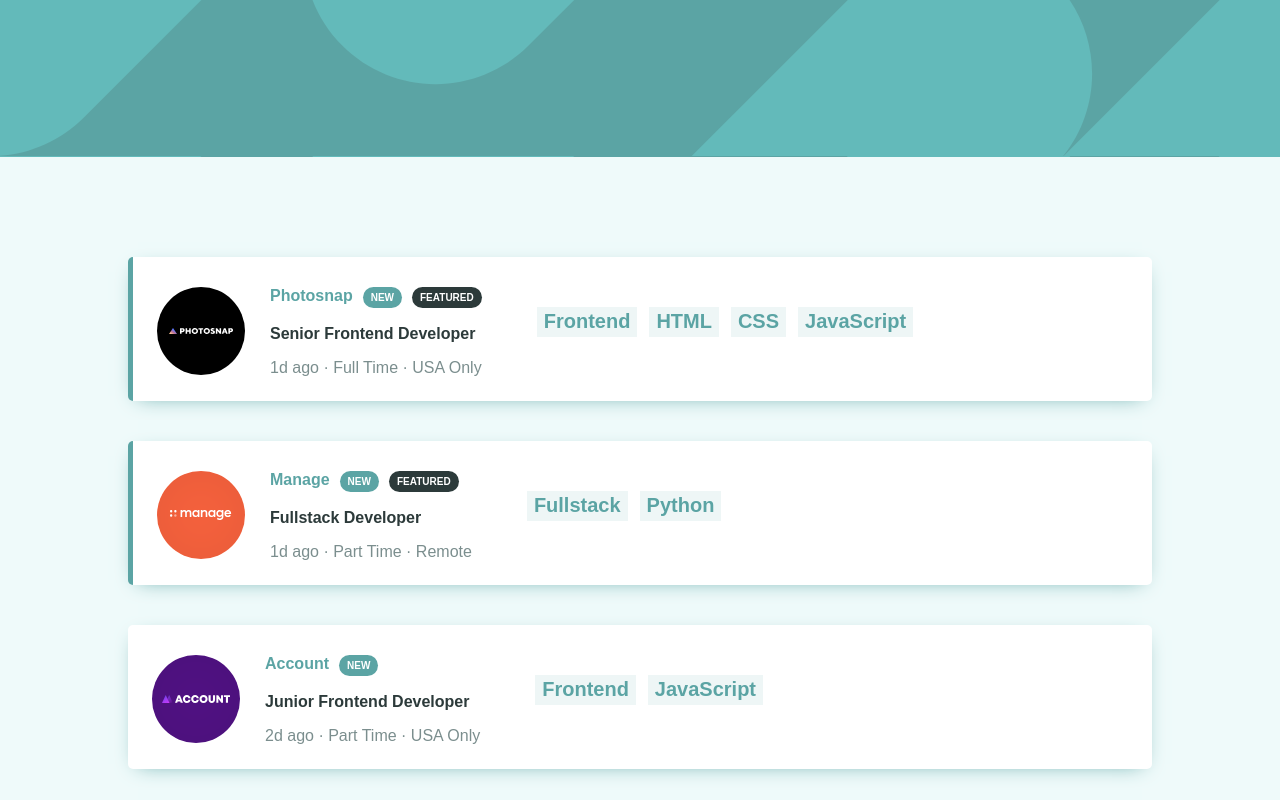
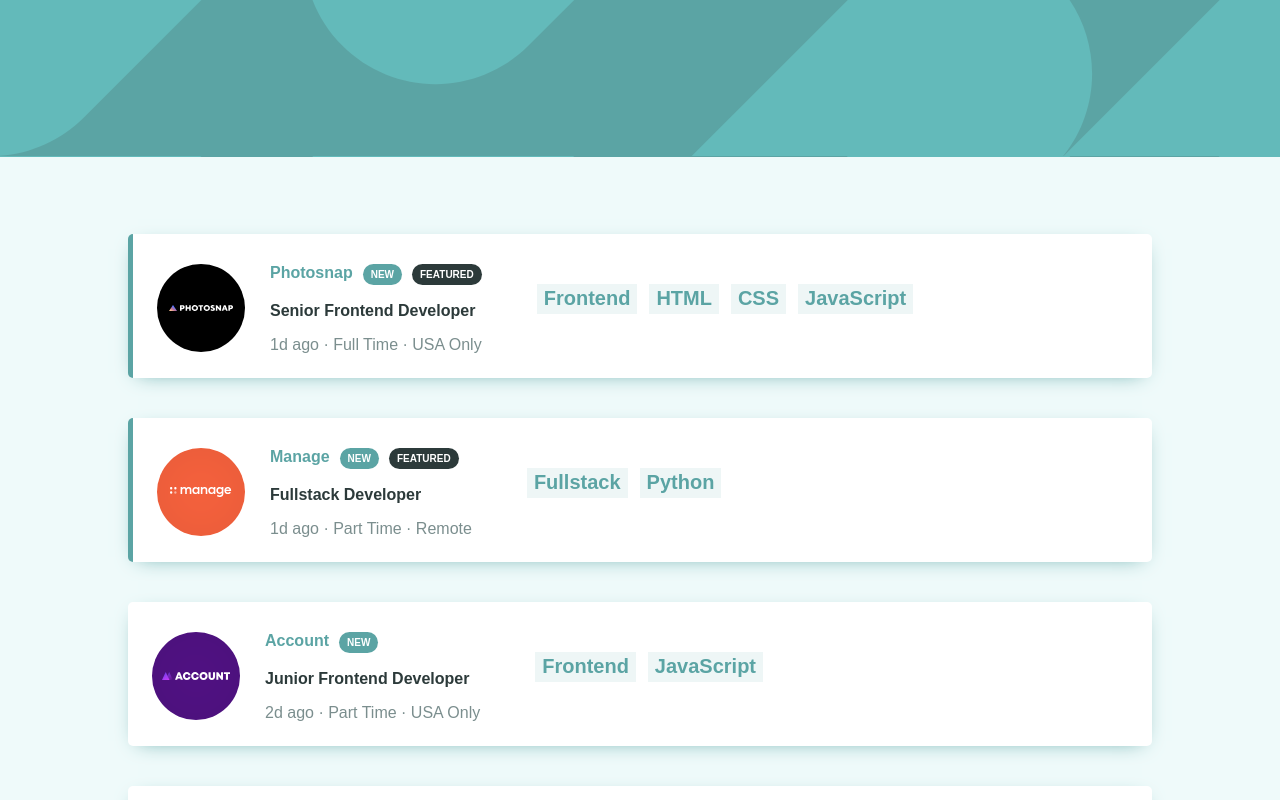
Before and after one commit to emdes12/job-Listing-Static, a plain HTML site: page index.html in a window 1280 px wide. Shown: the top 800 px of the page. Drawn offline with Linux system fonts and the light colour scheme.

Commit message:
Update style.css

```diff
--- a/style.css
+++ b/style.css
@@ -106,7 +106,7 @@ nav {
 }
 
 main {
-    margin: 100px 18px 0 18px;
+    margin: 77px 18px 0 18px;
     width: 100%;
 }
 
```
